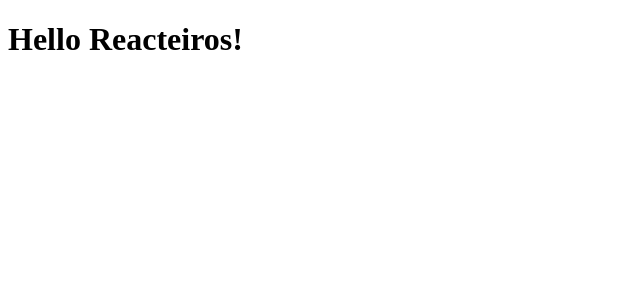
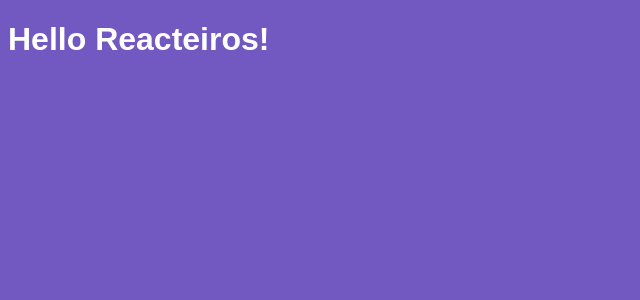
Before and after one commit to radaelilucca/ReactJS-First-steeps, a React app: page / in a window 1280 px wide. Shown: the top 300 px of the page, without its empty margins (0-640 px from the left). Built offline with nearby package versions, Linux system fonts and the light colour scheme.

Commit message:
Importing CSS - Style and CSS Loader

```diff
--- a/package.json
+++ b/package.json
@@ -14,6 +14,8 @@
     "@babel/preset-env": "^7.7.7",
     "@babel/preset-react": "^7.7.4",
     "babel-loader": "^8.0.6",
+    "css-loader": "^3.4.1",
+    "style-loader": "^1.1.2",
     "webpack": "^4.41.5",
     "webpack-cli": "^3.3.10",
     "webpack-dev-server": "^3.10.1"
--- /dev/null
+++ b/src/App.css
@@ -0,0 +1,5 @@
+body {
+background: #7159c1;
+color: #fff;
+font-family: Arial, Helvetica, sans-serif;
+}
--- a/src/App.js
+++ b/src/App.js
@@ -1,4 +1,5 @@
 import React from 'react'
+import './App.css'
 
 function App(){
   return <h1> Hello Reacteiros! </h1>
--- a/webpack.config.js
+++ b/webpack.config.js
@@ -20,7 +20,15 @@
            loader: 'babel-loader'
 
          }
+       },
+       {
+         test: /.css$/,
+         use: [
+           { loader: 'style-loader'},
+           { loader: 'css-loader'}
+         ]
        }
     ]
+
   }
 }
```
Also changed, not shown: 1 other file (tests, documents, lock files or other folders).
